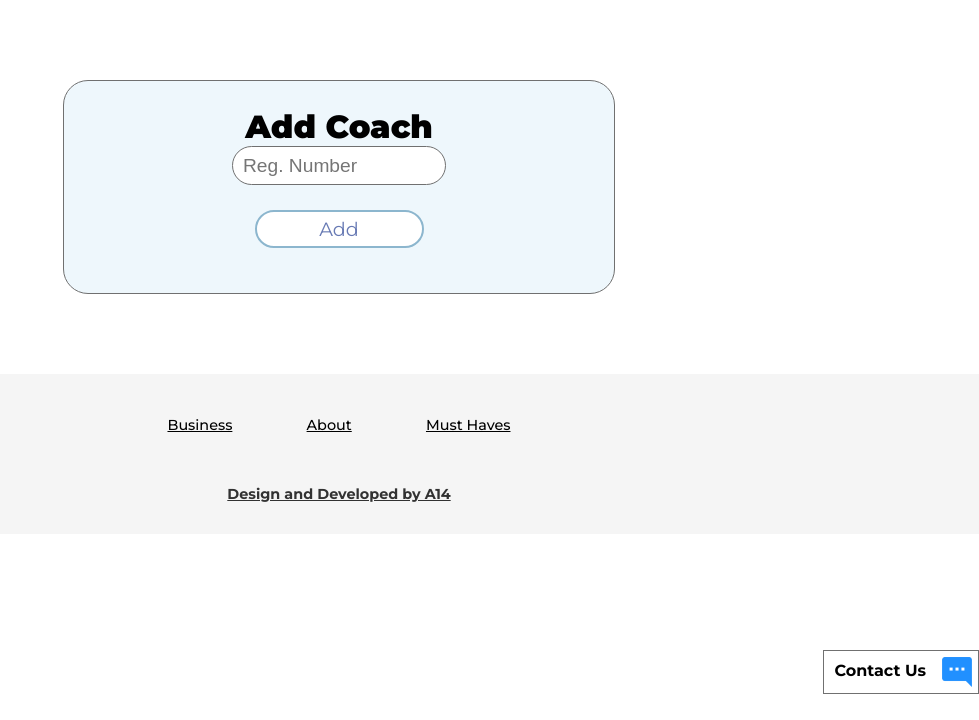
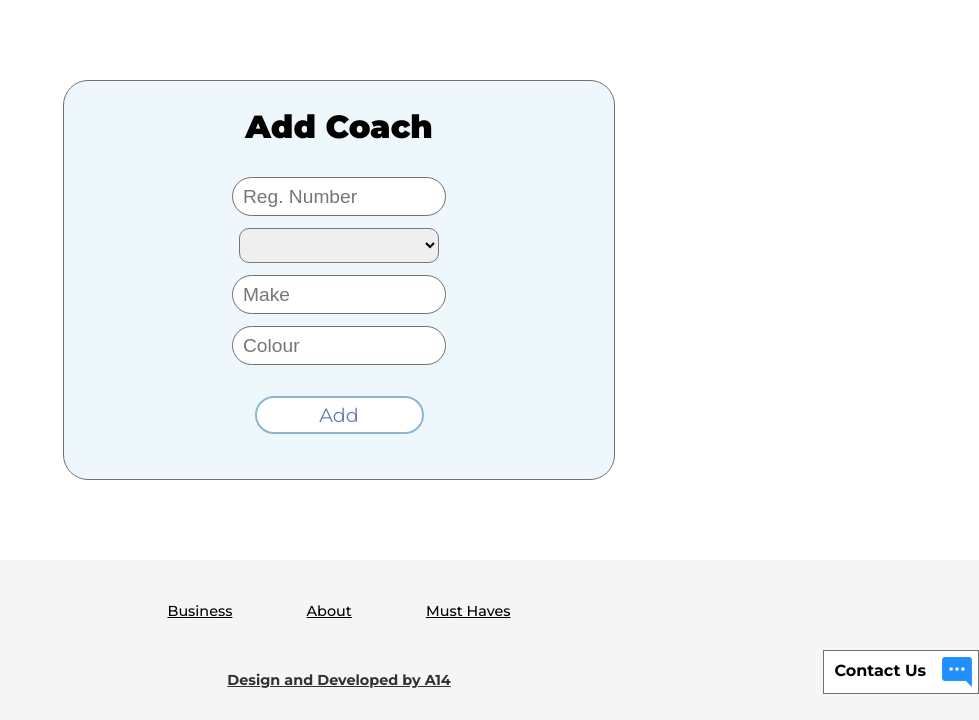
Before and after one commit to gustavozapata/Berwyn-Buses, a PHP site: page /addcoach.php in a window 1280 px wide. Shown: the part 106-826 px from the top of the page, without its empty margins (301-1280 px from the left). Before the commit the page ends 800 px from the top, so only its background shows below. Run offline with PHP 8.4, Linux system fonts and the light colour scheme; the visitor is signed in with stand-in values (Sample User, id 1); tables that the repository leaves empty or names only in its code hold one stand-in row (values such as "Sample post"); lists and menus that the app fills with data are empty; some libraries are stand-ins or nearby versions.

Commit message:
added addcoach field and css + editcoach ajax (keep trying it)

```diff
--- /dev/null
+++ b/content/css/addcoach.css
@@ -0,0 +1,12 @@
+form input {
+  margin: 6px auto;
+}
+select {
+  height: 35px;
+  width: 200px;
+  border-radius: 10px;
+  margin: 6px;
+}
+.book-coach-header h2 {
+  margin-bottom: 25px;
+}
--- a/model/DataAccess.php
+++ b/model/DataAccess.php
@@ -31,7 +31,7 @@ class DataAccess {
     }
 
     //MYSQL QUERY VIEW_COACH_TYPE
-    //select coach.id, coach.registrationNumber, vehicletype.type, coach.make, coach.colour, vehicletype.maxCapacity, vehicletype.hourlyRate, coach.image from coach, vehicletype where coach.vehicleType = vehicletype.id order by coach.id
+    //select Coach.id, Coach.registrationNumber, VehicleType.type, Coach.make, Coach.colour, VehicleType.maxCapacity, VehicleType.hourlyRate, VehicleType.image from Coach, VehicleType where Coach.vehicleType = VehicleType.id order by Coach.id
     function searchCoaches($passengers, $dateFrom, $dateTo){
         $connection = $this->getConnection();
         if($passengers <= 73){
@@ -60,14 +60,21 @@ class DataAccess {
         return $results;
     }
 
-    //BORRAR
-    function getSelectedCoaches2($editCoach){
+    function getEditableFields($editCoach){
         $connection = $this->getConnection();
-        $statement = $connection->prepare("SELECT * FROM view_coach_type WHERE id = :editCoach");
+        $statement = $connection->prepare("SELECT id, registrationNumber, type, make, colour, maxCapacity, hourlyRate FROM view_coach_type WHERE id = :editCoach");
         $statement->bindValue(":editCoach", $editCoach);
         $statement->execute();
         $results = $statement->fetchAll(PDO::FETCH_OBJ);
         return $results;
+    }
+
+    function updateCoaches($updateCoach){
+        $connection = $this->getConnection();
+        $statement = $connection->prepare("UPDATE coach SET colour=$updateCoach->{'colour'} WHERE id = 1");
+        $statement->execute();
+        // $results = $statement->fetchAll(PDO::FETCH_OBJ);
+        // return $results;
     }
 
 
--- a/scripts/admin.js
+++ b/scripts/admin.js
@@ -2,91 +2,3 @@
 $(".footer-links a")
   .eq(0)
   .replaceWith("<a href='../view/index.php'>Business</a>");
-
-//EDIT COACHES
-$(".edit-coaches img").on("click", function() {
-  $("#editBg").css("display", "block");
-
-  // AJAX TO POPULATE EDIT POPUP
-  var coachId = [
-    $(this)
-      .parent()
-      .parent()
-      .find("td:nth-child(1)")
-      .text()
-  ];
-  $.get(
-    "../controller/editcoach_controller.php?editCoachId=" + coachId,
-    editCoachAjaxResults
-  );
-
-  // JQUERY TO POPULATE EDIT POPUP
-  /* var objEditValues = {
-    regNum: $(this)
-      .parent()
-      .parent()
-      .find("td:nth-child(2)")
-      .text(),
-    vehicleType: $(this)
-      .parent()
-      .parent()
-      .find("td:nth-child(3)")
-      .text(),
-    make: $(this)
-      .parent()
-      .parent()
-      .find("td:nth-child(4)")
-      .text(),
-    colour: $(this)
-      .parent()
-      .parent()
-      .find("td:nth-child(5)")
-      .text(),
-    capacity: $(this)
-      .parent()
-      .parent()
-      .find("td:nth-child(6)")
-      .text(),
-    dailyRate: $(this)
-      .parent()
-      .parent()
-      .find("td:nth-child(7)")
-      .text()
-  };
-  populateEditPopup(objEditValues); */
-});
-
-// JQUERY TO POPULATE EDIT POPUP
-/* function populateEditPopup(obj) {
-  $("input[name='editReg']").attr("value", obj.regNum);
-  $("select[name='editType'] option[value='" + obj.vehicleType + "']").attr(
-    "selected",
-    true
-  );
-  $("input[name='editMake']").attr("value", obj.make);
-  $("input[name='editColour']").attr("value", obj.colour);
-  $("input[name='editCapacity']").attr("value", obj.capacity);
-  $("input[name='editDaily']").attr("value", obj.dailyRate);
-} */
-
-// AJAX TO POPULATE EDIT POPUP
-function editCoachAjaxResults(results) {
-  $("#editPopup h2 span").text(results[0].id);
-  $("input[name='editReg']").attr("value", results[0].registrationNumber);
-  $("select[name='editType'] option[value='" + results[0].type + "']").attr(
-    "selected",
-    true
-  );
-  $("input[name='editMake']").attr("value", results[0].make);
-  $("input[name='editColour']").attr("value", results[0].colour);
-  $("input[name='editCapacity']").attr("value", results[0].maxCapacity);
-  $("input[name='editDaily']").attr("value", results[0].hourlyRate);
-}
-
-$("#editPopup img").on("click", function() {
-  $("#editBg").css("display", "none");
-});
-
-$("#saveEditCoach").on("click", function() {
-  $("#editBg").css("display", "none");
-});
--- a/view/addcoach.php
+++ b/view/addcoach.php
@@ -2,8 +2,12 @@
 
 session_start();
 
+require_once "../model/DataAccess.php";
+require_once "../model/VehicleType.php";
+
 if(isset($_SESSION["adminLogged"]) && $_SESSION["adminLogged"]){
   $_SESSION["adminLogged"] = true;
+  $coachTypes = DataAccess::getInstance()->getVehicleTypes();
 } else {
   $_SESSION["adminLogged"] = false;
 }
@@ -16,6 +20,7 @@ if(isset($_SESSION["adminLogged"]) && $_SESSION["adminLogged"]){
     <?php require_once "../includes/head.php"; ?>
     <link rel="stylesheet" type="text/css" href="../content/css/admin.css" />
     <link rel="stylesheet" type="text/css" href="../content/css/login.css" />
+    <link rel="stylesheet" type="text/css" href="../content/css/addcoach.css" />
     <title>➕Add Coach</title>
   </head>
   <body>
@@ -31,18 +36,18 @@ if(isset($_SESSION["adminLogged"]) && $_SESSION["adminLogged"]){
           <div class="book-coach-header">
             <h2>Add Coach</h2>
             <form action="">
-                <input type="text" placeholder="Reg. Number">
-                <div class="admin-buttons">
-              <a href="../view/admin_view.php">Add</a>
-            </div>
+              <input type="text" placeholder="Reg. Number"><br>
+              <select name="addType">
+                <?php foreach($coachTypes as $coachType): ?>
+                <option value="<?= $coachType->type ?>"><?= $coachType->type ?></option>
+                <?php endforeach; ?>
+              </select><br>
+              <input placeholder="Make">
+              <input placeholder="Colour">
+              <div class="admin-buttons">
+                <a href="../view/admin_view.php">Add</a>
+              </div>
             </form>
-            <!-- UPLOAD FILE TO SERVER -->
-            <!--<form action="../view/submit.php" id="formulario">
-              <input style="width: 300px; border: none" type="file" name="file" id="file"><br>
-              <button type="submit">Upload</button>
-            </form>
-            <div id="progress"></div> -->
-            <!-- UPLOAD FILE TO SERVER -->
 
           </div>
           <?php endif ?>
@@ -57,28 +62,5 @@ if(isset($_SESSION["adminLogged"]) && $_SESSION["adminLogged"]){
     <!-- PAGE -->
     <script src="../scripts/index.js"></script>
     <script src="../scripts/admin.js"></script>
-    <!-- UPLOAD FILE TO SERVER -->
-    <script>
-      /*var forma = document.getElementById("formulario");
-      var elfile = document.getElementById("file");
-
-      var request = new XMLHttpRequest();
-
-      request.upload.addEventListener("progress", function(e){
-        document.querySelector("#progress").innerHTML = Math.round(e.loaded/e.total * 100) + "%";
-      }, false);
-
-      forma.addEventListener("submit", function(e){
-        e.preventDefault();
-
-        var formData = new FormData();
-        formData.append("file", elfile.files[0]);
-
-        request.open("post", "../view/submit.php");
-        request.send(formData);
-
-      }, false);*/
-    </script>
-    <!-- UPLOAD FILE TO SERVER -->
   </body>
 </html>
--- a/view/editcoach.php
+++ b/view/editcoach.php
@@ -103,10 +103,11 @@ if(isset($_SESSION["adminLogged"]) && $_SESSION["adminLogged"]){
             </tr>
           </table>
           <div class="save-btn admin-buttons">
-            <a id="saveEditCoach" href="#">Save</a>
+            <a id="saveEditCoach">Save</a>
           </div>
         </div>
       </div>
+      <!-- END EDIT COACH POPUP -->
 
 
     <?php
@@ -117,5 +118,6 @@ if(isset($_SESSION["adminLogged"]) && $_SESSION["adminLogged"]){
     <!-- PAGE -->
     <script src="../scripts/index.js"></script>
     <script src="../scripts/admin.js"></script>
+    <script src="../scripts/editcoach.js"></script>
   </body>
 </html>
```
Also changed, not shown: controller/editcoach_controller.php (+7 -15 lines), scripts/editcoach.js (added, +61 -0 lines).
